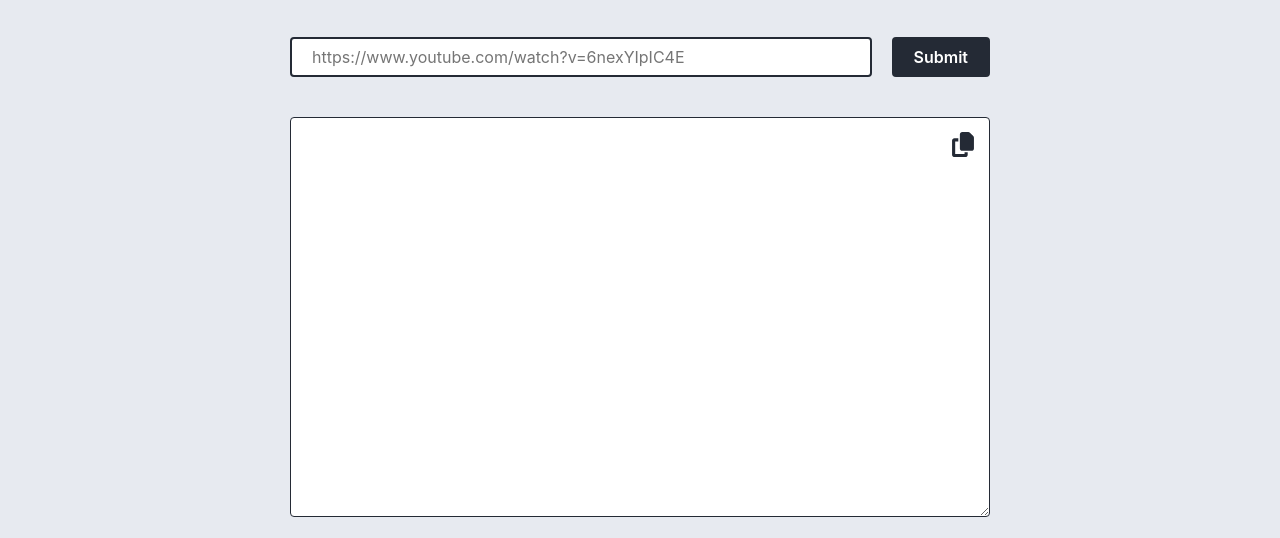
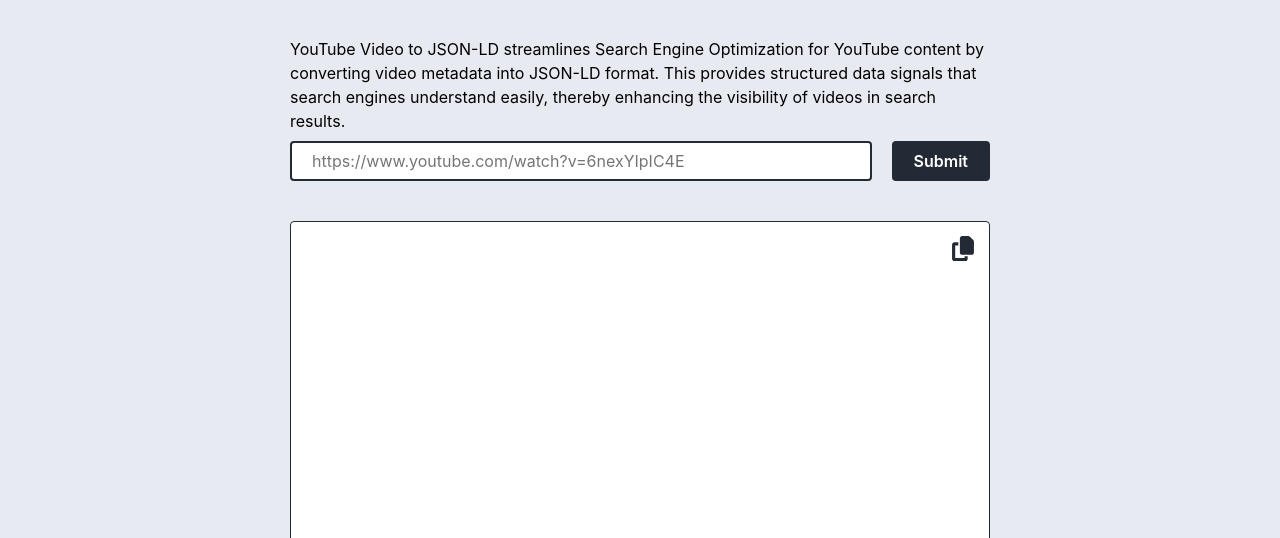
Before and after one commit to motopress/youtube-video-json, a plain HTML site: page index.html in a window 1280 px wide. Shown: the part 230-768 px from the top of the page. Drawn offline with nearby package versions, Linux system fonts and the light colour scheme.

Commit message:
Update index.html

```diff
--- a/index.html
+++ b/index.html
@@ -2,7 +2,7 @@
 <html lang="en">
 <head>
     <meta charset="utf-8">
-    <title>MotoPress - YouTube video to JSON-LD converter</title>
+    <title>YouTube Video to JSON-LD Converter</title>
     <meta name="viewport" content="width=device-width, initial-scale=1.0">
     <link rel="icon" href="./images/favicon.ico"/>
     <link rel="stylesheet" href="https://cdnjs.cloudflare.com/ajax/libs/normalize/8.0.1/normalize.min.css" integrity="sha512-NhSC1YmyruXifcj/KFRWoC561YpHpc5Jtzgvbuzx5VozKpWvQ+4nXhPdFgmx8xqexRcpAglTj9sIBWINXa8x5w==" crossorigin="anonymous" referrerpolicy="no-referrer" />
@@ -20,6 +20,7 @@
     <div class="site">
 
         <h1>YouTube Video to JSON-LD</h1>
+        <p class="text-small">YouTube Video to JSON-LD streamlines Search Engine Optimization for YouTube content by converting video metadata into JSON-LD format. This provides structured data signals that search engines understand easily, thereby enhancing the visibility of videos in search results.</p>
 
         <form id="submit-form" class="convert-form" action="" method="get">
             <input name="youtube-link" type="text" placeholder="https://www.youtube.com/watch?v=6nexYIpIC4E">
```
